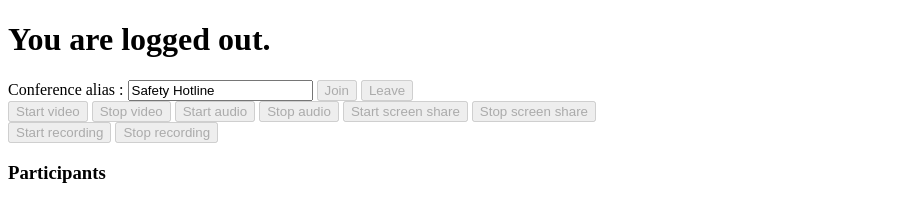
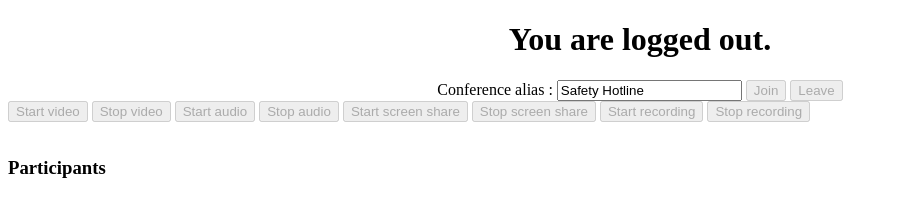
Before and after one commit to bunnefant/brick-hacks-lego-brick, a plain HTML site: page helper/index.html in a window 1280 px wide. Shown: the whole page, without its empty margins (0-898 px from the left). Drawn offline with Linux system fonts and the light colour scheme; a script that the page names is missing.

Commit message:
UI cleanup

```diff
--- a/helper/index.css
+++ b/helper/index.css
@@ -0,0 +1,15 @@
+h1 {
+  margin-left: auto;
+  margin-right: auto;
+  text-align: center;
+}
+#form {
+  text-align: center;
+}
+#actions {
+  display: inline-block;
+}
+#recording {
+  display: inline-block;
+
+}
--- a/helper/index.html
+++ b/helper/index.html
@@ -2,9 +2,11 @@
 <html>
 <head>
     <meta http-equiv="Content-Type" content="text/html; charset=utf-8">
-    <title>Basic Web Video Conference Application</title>
+    <title>Safety Hotline</title>
     <script type="text/javascript" src="https://unpkg.com/@voxeet/voxeet-web-sdk@3.0/dist/voxeet-sdk.js"></script>
     <script type="text/javascript" src="scripts/ui.js"></script>
+    <link rel="stylesheet" type="text/css" href="index.css" media="screen" />
+
 </head>
 
 <body>
```
